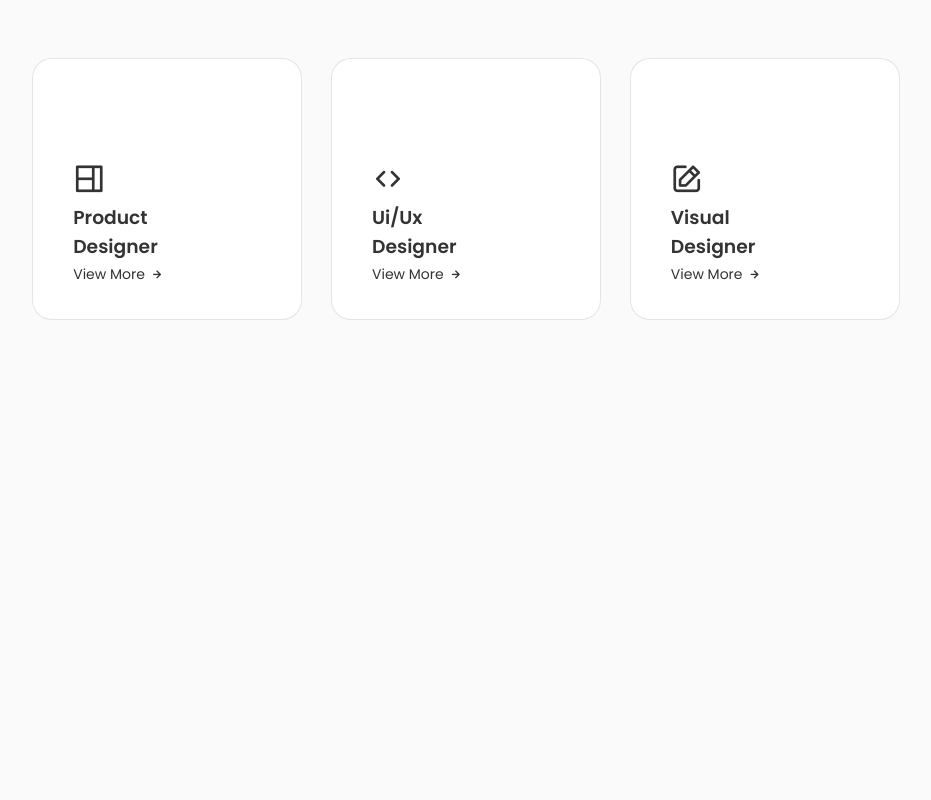
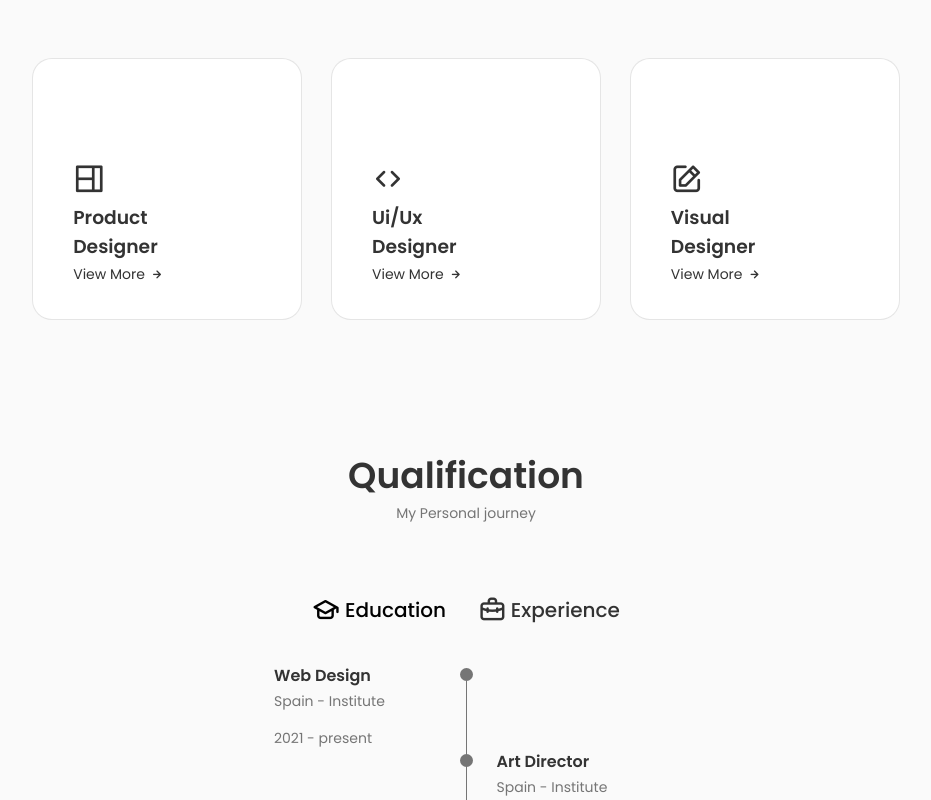
Before and after one commit to noorhesham9/JohnSmithPortfolio, a React (Vite) app: page / in a window 1280 px wide. Shown: the part 2000-2800 px from the top of the page, without its empty margins (174-1105 px from the left). Before the commit the page ends 2352 px from the top, so only its background shows below. Built offline with nearby package versions, Linux system fonts and the light colour scheme.

Commit message:
finish qualification

```diff
--- a/src/App.jsx
+++ b/src/App.jsx
@@ -4,7 +4,7 @@
 import About from "./components/about/About";
 import Skills from "./components/skills/Skills";
 import Services from "./components/services/Services";
-import Qualification from "./qualification/Qualification";
+import Qualification from "./components/qualification/Qualification";
 function App() {
   return (
     <>
--- /dev/null
+++ b/src/components/qualification/Qualification.jsx
@@ -0,0 +1,177 @@
+import { useState } from "react";
+import "./qualification.css";
+useState;
+const Qualification = () => {
+  const [activeModal, setAciveModal] = useState(1);
+  const toggleTap = (index) => {
+    setAciveModal(index);
+  };
+  return (
+    <section className="qualification section" id="qualification">
+      <h2 className="section__title">Qualification</h2>
+      <span className="section__subtitle">My Personal journey</span>
+
+      <div className="qualification__container container">
+        <div className="qualification__taps">
+          <div
+            onClick={() => {
+              toggleTap(1);
+            }}
+            className={
+              activeModal === 1
+                ? "qualification__button qualification__active button--flex"
+                : "qualification__button button--flex"
+            }>
+            <i className="uil uil-graduation-cap qualification__icon"></i>{" "}
+            Education
+          </div>
+          <div
+            onClick={() => {
+              toggleTap(2);
+            }}
+            className={
+              activeModal === 2
+                ? "qualification__button qualification__active button--flex"
+                : "qualification__button button--flex"
+            }>
+            <i className="uil uil-briefcase-alt qualification__icon"></i>{" "}
+            Experience
+          </div>
+        </div>
+
+        <div className="qualification__section">
+          <div
+            className={
+              activeModal === 1
+                ? "qualification__content qualifcation__content-active"
+                : "qualification__content "
+            }>
+            <div className="qualification__data">
+              <div>
+                <h3 className="qualification__title">Web Design</h3>
+                <span className="qualification__subtitle">
+                  {" "}
+                  Spain - Institute
+                </span>
+                <div className="qualification__calender">
+                  <i className="uil uil-calender-alt"></i> 2021 - present
+                </div>
+              </div>
+              <div>
+                <span className="qualification__rounder"></span>
+                <span className="qualification__line"></span>
+              </div>
+            </div>
+            <div className="qualification__data">
+              <div></div>
+              <div>
+                <span className="qualification__rounder"></span>
+                <span className="qualification__line"></span>
+              </div>
+              <div>
+                <h3 className="qualification__title">Art Director</h3>
+                <span className="qualification__subtitle">
+                  {" "}
+                  Spain - Institute
+                </span>
+                <div className="qualification__calender">
+                  <i className="uil uil-calender-alt"></i> 2020 - 2021
+                </div>
+              </div>
+            </div>
+
+            <div className="qualification__data">
+              <div>
+                <h3 className="qualification__title">Web Development</h3>
+                <span className="qualification__subtitle">
+                  {" "}
+                  Spain - Institute
+                </span>
+                <div className="qualification__calender">
+                  <i className="uil uil-calender-alt"></i> 2018 - 2020
+                </div>
+              </div>
+              <div>
+                <span className="qualification__rounder"></span>
+                <span className="qualification__line"></span>
+              </div>
+            </div>
+            <div className="qualification__data">
+              <div></div>
+              <div>
+                <span className="qualification__rounder"></span>
+                <span className="qualification__line"></span>
+              </div>
+              <div>
+                <h3 className="qualification__title">UX Expert</h3>
+                <span className="qualification__subtitle">
+                  {" "}
+                  Spain - Institute
+                </span>
+                <div className="qualification__calender">
+                  <i className="uil uil-calender-alt"></i> 2017 - 2018
+                </div>
+              </div>
+            </div>
+          </div>
+
+          <div
+            className={
+              activeModal === 2
+                ? "qualification__content qualifcation__content-active"
+                : "qualification__content "
+            }>
+            <div className="qualification__data">
+              <div>
+                <h3 className="qualification__title">Ptoduct Designer</h3>
+                <span className="qualification__subtitle">
+                  Microsoft - Spain
+                </span>
+                <div className="qualification__calender">
+                  <i className="uil uil-calender-alt"></i> 2021 - present
+                </div>
+              </div>
+              <div>
+                <span className="qualification__rounder"></span>
+                <span className="qualification__line"></span>
+              </div>
+            </div>
+            <div className="qualification__data">
+              <div></div>
+              <div>
+                <span className="qualification__rounder"></span>
+                <span className="qualification__line"></span>
+              </div>
+              <div>
+                <h3 className="qualification__title">UX Designer</h3>
+                <span className="qualification__subtitle">
+                  {" "}
+                  Apple Inc - Spain
+                </span>
+                <div className="qualification__calender">
+                  <i className="uil uil-calender-alt"></i> 2020 - 2021
+                </div>
+              </div>
+            </div>
+
+            <div className="qualification__data">
+              <div>
+                <h3 className="qualification__title">Web Designer</h3>
+                <span className="qualification__subtitle"> Figma - Spain</span>
+                <div className="qualification__calender">
+                  <i className="uil uil-calender-alt"></i> 2018 - 2020
+                </div>
+              </div>
+              <div>
+                <span className="qualification__rounder"></span>
+                <span className="qualification__line"></span>
+              </div>
+            </div>
+          </div>
+        </div>
+      </div>
+    </section>
+  );
+};
+
+export default Qualification;
--- /dev/null
+++ b/src/components/qualification/qualification.css
@@ -0,0 +1,109 @@
+.qualification__container {
+  max-width: 768px;
+}
+.qualification__taps {
+  display: flex;
+  justify-content: center;
+  margin-bottom: var(--mb-2);
+}
+.qualification__button {
+  font-size: var(--h3-font-size);
+  font-weight: var(--font-medium);
+  color: var(--title-color);
+  margin: 0 var(--mb-1);
+  cursor: pointer;
+}
+.qualification__button:hover {
+  color: var(--title-color-dark);
+}
+.qualification__icon {
+  font-size: 1.8rem;
+  margin-right: var(--mb-0-25);
+}
+.qualification__active {
+  color: var(--title-color-dark);
+}
+
+.qualification__section {
+  display: grid;
+  grid-template-columns: 0.5fr;
+  justify-content: center;
+}
+
+.qualification__content {
+  display: none;
+}
+.qualifcation__content-active {
+  display: block;
+}
+
+.qualification__data {
+  display: grid;
+  grid-template-columns: 1fr max-content 1fr;
+  column-gap: 1.5rem;
+}
+.qualification__title {
+  font-size: var(--normal-font-size);
+}
+
+.qualification__subtitle {
+  display: inline-block;
+  font-size: var(--small-font-size);
+  margin-bottom: var(--mb-1);
+}
+
+.qualification__calender {
+  font-size: var(--small-font-size);
+}
+
+.qualification__rounder {
+  display: inline-block;
+  width: 13px;
+  height: 13px;
+  background-color: var(--text-color);
+  border-radius: 50%;
+}
+
+.qualification__line {
+  display: block;
+  height: 100%;
+  width: 1px;
+  background-color: var(--text-color);
+  transform: translate(6px, -7px);
+}
+
+/*=============== BREAKPOINTS ===============*/
+/* For large devices */
+@media screen and (max-width: 992px) {
+  .qualification__container {
+    margin-left: auto;
+    margin-right: auto;
+  }
+}
+
+/* For medium devices */
+@media screen and (max-width: 768px) {
+  .qualification__container {
+    margin-left: var(--mb-1-5);
+    margin-right: var(--mb-1-5);
+  }
+}
+
+@media screen and (max-width: 640px) {
+  .qualification__section {
+    grid-template-columns: initial;
+  }
+  .qualification__button {
+    margin: 0 var(--mb-0-75);
+  }
+}
+
+/* For small devices */
+@media screen and (max-width: 375px) {
+  .qualification__data {
+    gap: 0.5rem;
+  }
+  .qualification__title {
+    font-size: var(--small-font-size);
+  }
+}
--- a/src/qualification/Qualification.jsx
+++ /dev/null
@@ -1,6 +0,0 @@
-import "./qualification.css";
-const Qualification = () => {
-  return <div></div>;
-};
-
-export default Qualification;
```
Also changed, not shown: src/App.css (+18 -0 lines), src/qualification/qualification.css (deleted).
